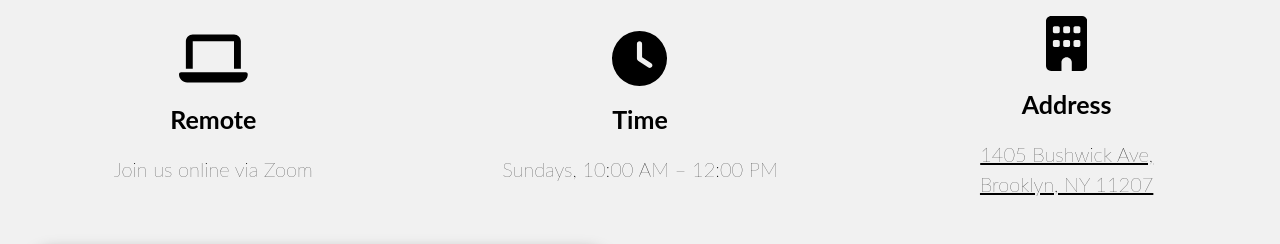
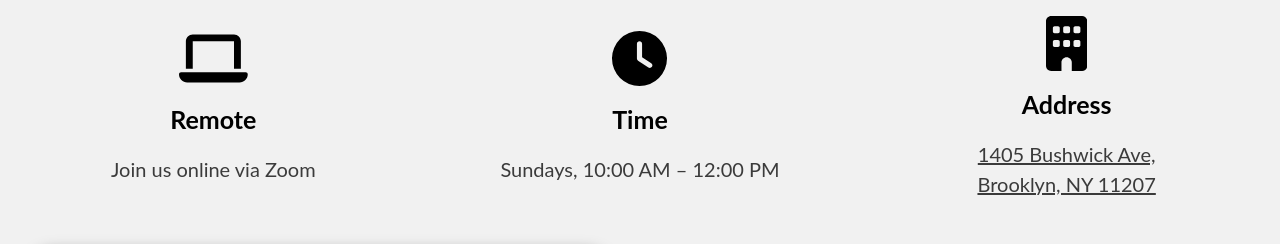
Before and after one commit to stthomasbushwick/sthomasapp, a React (Vite) app: page /#/ in a window 1280 px wide. Shown: the part 960-1204 px from the top of the page. Built offline with nearby package versions, Linux system fonts and the light colour scheme; grey boxes are pictures that could not be loaded.

Commit message:
changed the font weight/color of icon text

```diff
--- a/src/index.css
+++ b/src/index.css
@@ -70,7 +70,7 @@ body{
 
 #home-icon-div p{
     font-size: 20px;
-    font-weight: lighter;
+    color:rgb(59, 59, 59);
 }
 
 #home-icon-div a{
```
